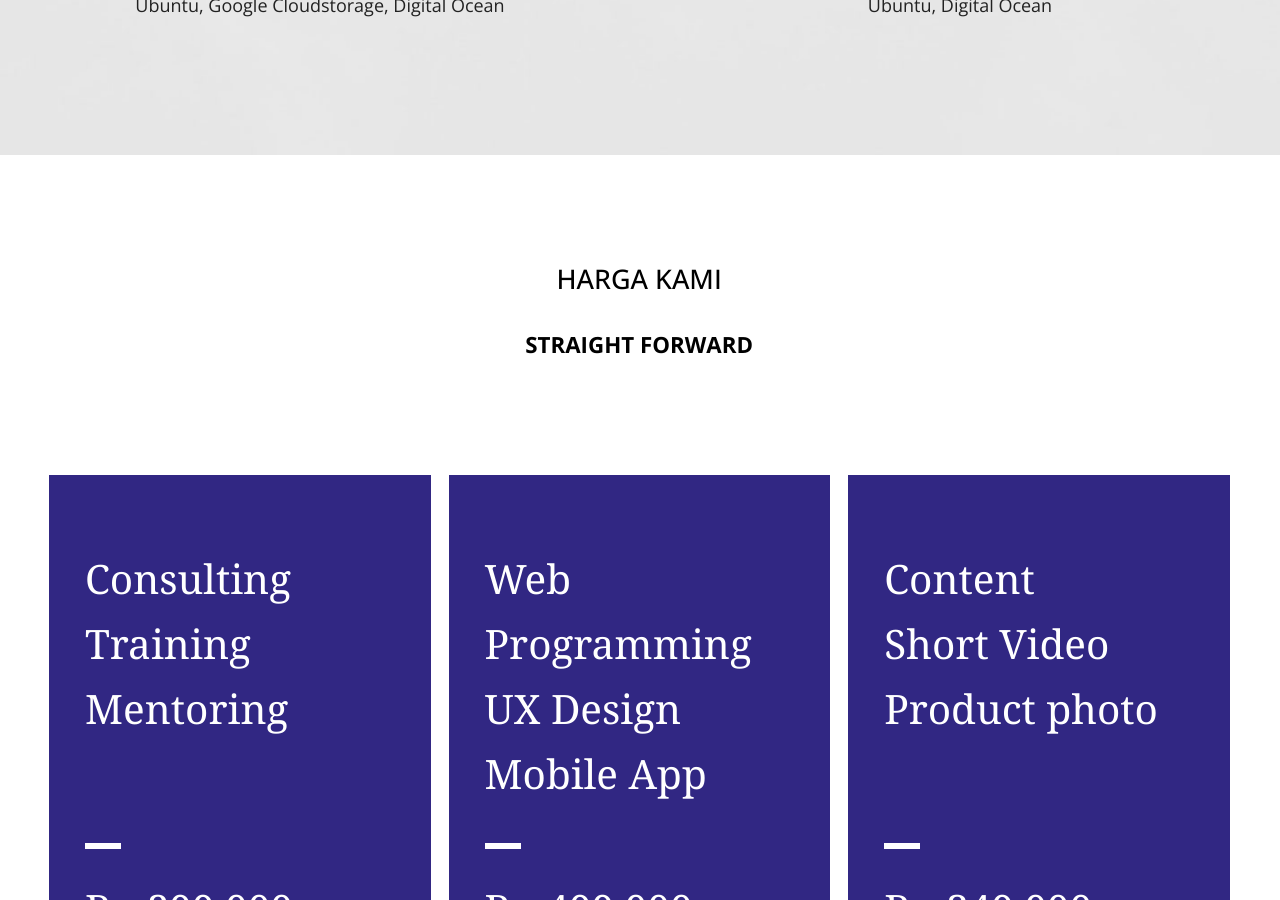
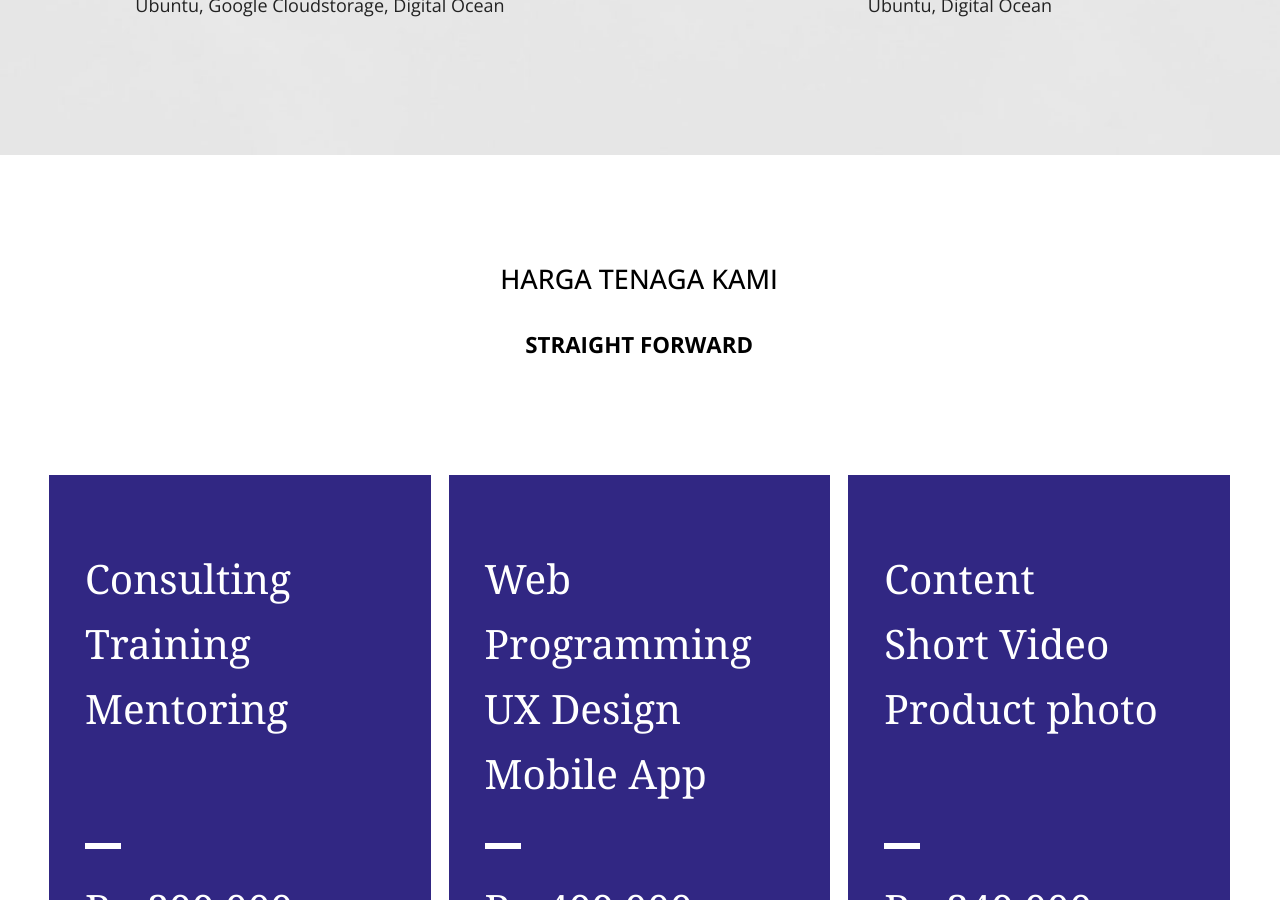
Before and after one commit to kemtol/rocktokom, a Jekyll site: the page built from index.md, in a window 1280 px wide and 900 px high, scrolled down 1917 px. Built offline with Jekyll 4.4.1, drawn with Linux system fonts in a browser that asks for light colours; nearby versions of some CDN libraries; a script that is not in the unit is left out; our own code applies the rules of GitHub Pages for plain Markdown files.

Commit message:
Update default.html

```diff
--- a/_layouts/default.html
+++ b/_layouts/default.html
@@ -238,7 +238,7 @@
     </div>
 
     <div id="landing--page">
-      <h2 class="h2-front-page">HARGA KAMI<span>STRAIGHT FORWARD</span></h2>
+      <h2 class="h2-front-page">HARGA TENAGA KAMI<span>STRAIGHT FORWARD</span></h2>
       <div>
         <div class="lp">
           <div>
```
